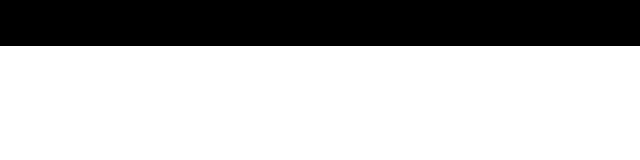
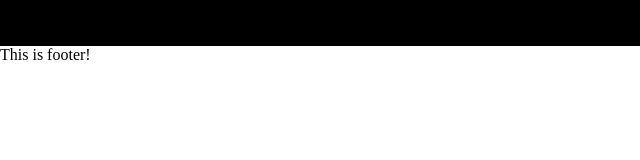
Before and after one commit to hainguyen9x4/html, a plain HTML site: page htmlF8/w3_the_band/index.html in a window 1280 px wide. Shown: the full height of the page, 0-640 px from the left. Drawn offline with Linux system fonts and the light colour scheme.

Commit message:
Test commit on web

```diff
--- a/htmlF8/w3_the_band/index.html
+++ b/htmlF8/w3_the_band/index.html
@@ -22,7 +22,7 @@
         </div>
 
         <div id="footer">
-
+            <p>This is footer!</p>
         </div>
 
     </div>
```
